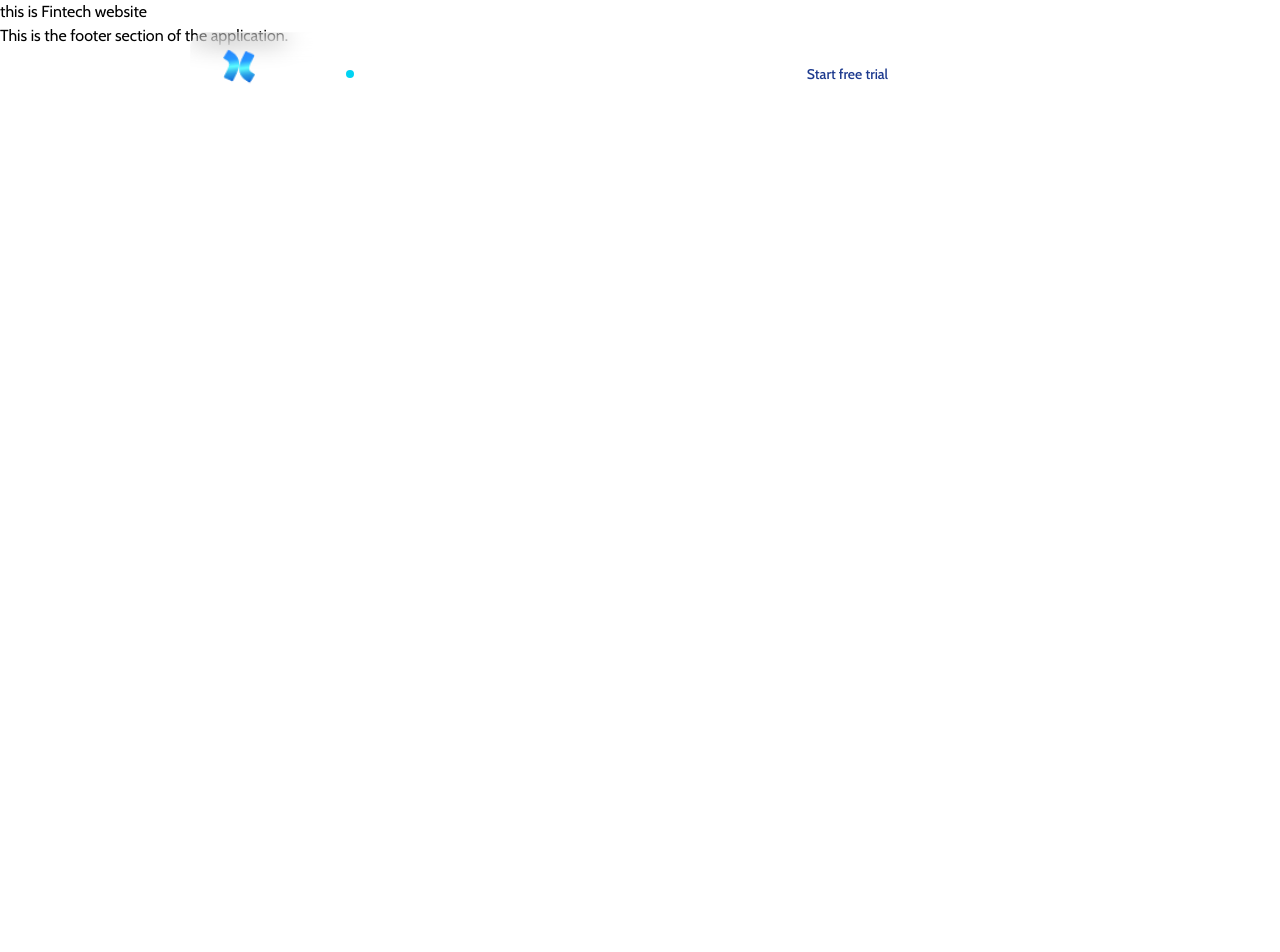
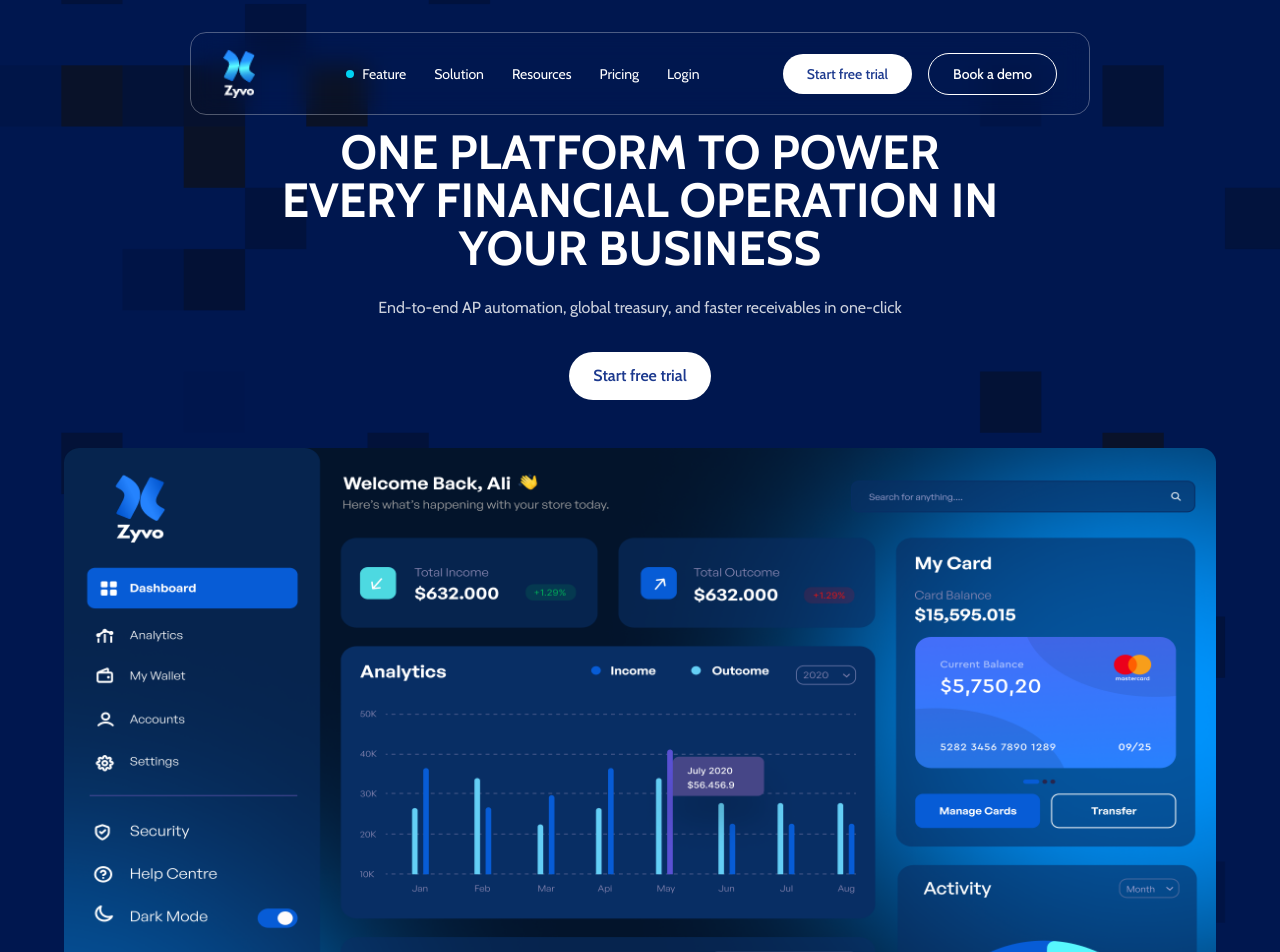
Before and after one commit to TamimOp/Fintech, a Next.js app: page / in a window 1280 px wide. Shown: the top 952 px of the page. Before the commit the page ends 800 px from the top, so only its background shows below. Built offline with nearby package versions, Linux system fonts and the light colour scheme.

Commit message:
add Hero component with background and dashboard images to enhance homepage

```diff
--- a/app/page.tsx
+++ b/app/page.tsx
@@ -1,3 +1,9 @@
+import Hero from "@/components/Hero";
+
 export default function Home() {
-  return <div>this is Fintech website</div>;
+  return (
+    <main>
+      <Hero />
+    </main>
+  );
 }
--- /dev/null
+++ b/components/Hero.tsx
@@ -0,0 +1,48 @@
+"use client";
+
+import Image from "next/image";
+import Link from "next/link";
+
+export default function Hero() {
+  return (
+    <section className="relative overflow-hidden min-h-screen flex flex-col items-center justify-center px-4 md:px-8 pt-32 bg-gradient-to-b from-[#00174f] to-[#00174f]">
+      {/* BG Texture Overlay */}
+      <Image
+        src="/assets/heroBg.png"
+        alt="Hero Texture"
+        fill
+        className="absolute inset-0 w-full h-full object-cover pointer-events-none"
+      />
+
+      {/* Content */}
+      <div className="relative z-10 text-center max-w-4xl mx-auto">
+        <h1 className="text-white text-3xl md:text-5xl font-extrabold mb-6">
+          ONE PLATFORM TO POWER <br />
+          EVERY FINANCIAL OPERATION IN <br />
+          YOUR BUSINESS
+        </h1>
+        <p className="text-white/80 mb-8">
+          End-to-end AP automation, global treasury, and faster receivables in
+          one-click
+        </p>
+        <Link
+          href="#"
+          className="inline-block bg-white text-blue-900 font-semibold rounded-full px-6 py-3 hover:scale-105 transition"
+        >
+          Start free trial
+        </Link>
+      </div>
+
+      {/* Dashboard Image */}
+      <div className="relative z-10 mt-12 w-full max-w-6xl">
+        <Image
+          src="/assets/heroStat.png"
+          alt="Dashboard Statistics"
+          width={2000}
+          height={1200}
+          className="w-full h-auto mx-auto"
+        />
+      </div>
+    </section>
+  );
+}
```
Also changed, not shown: public/assets/heroBg.png (added), public/assets/heroStat.png (added).
